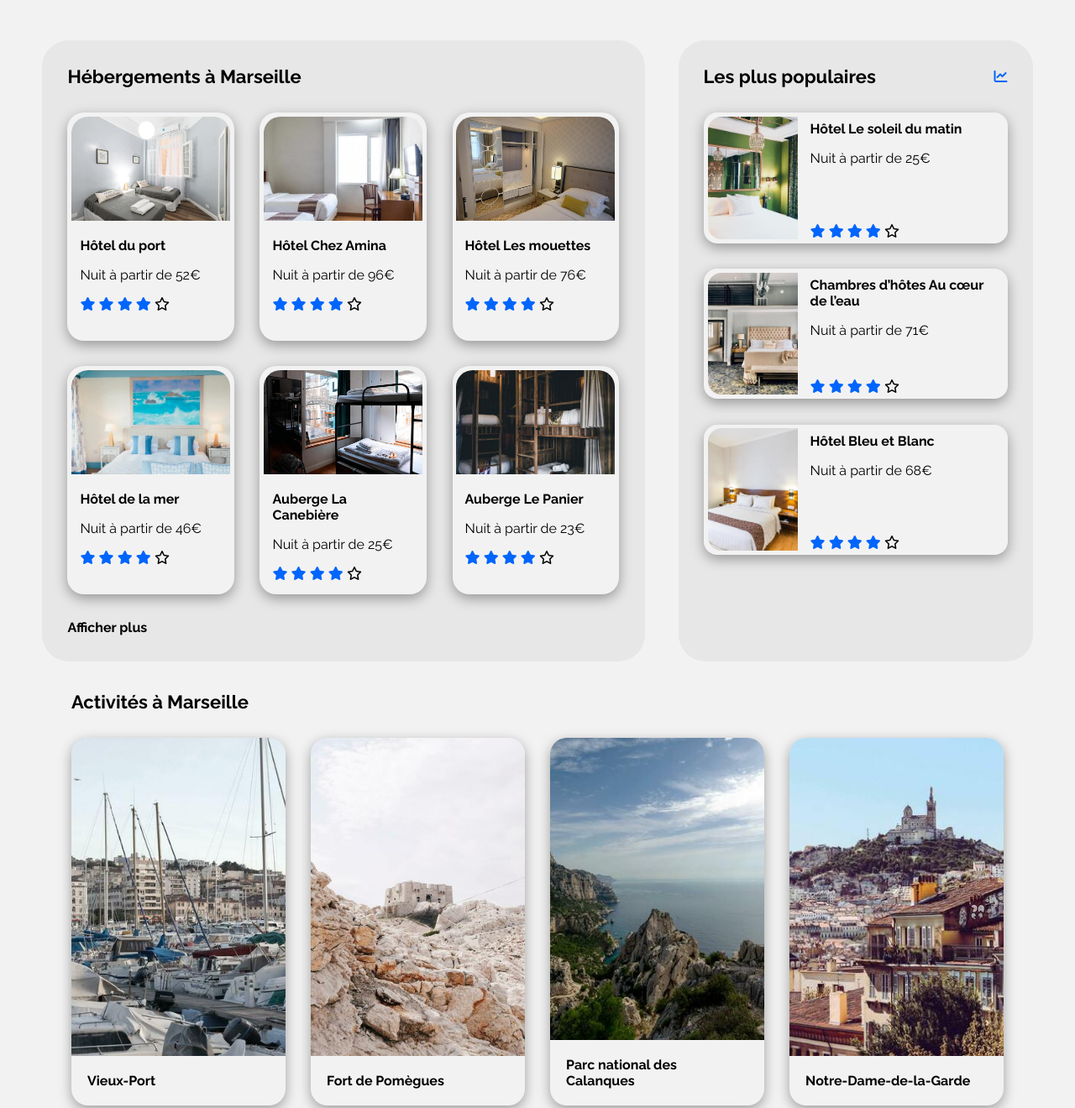
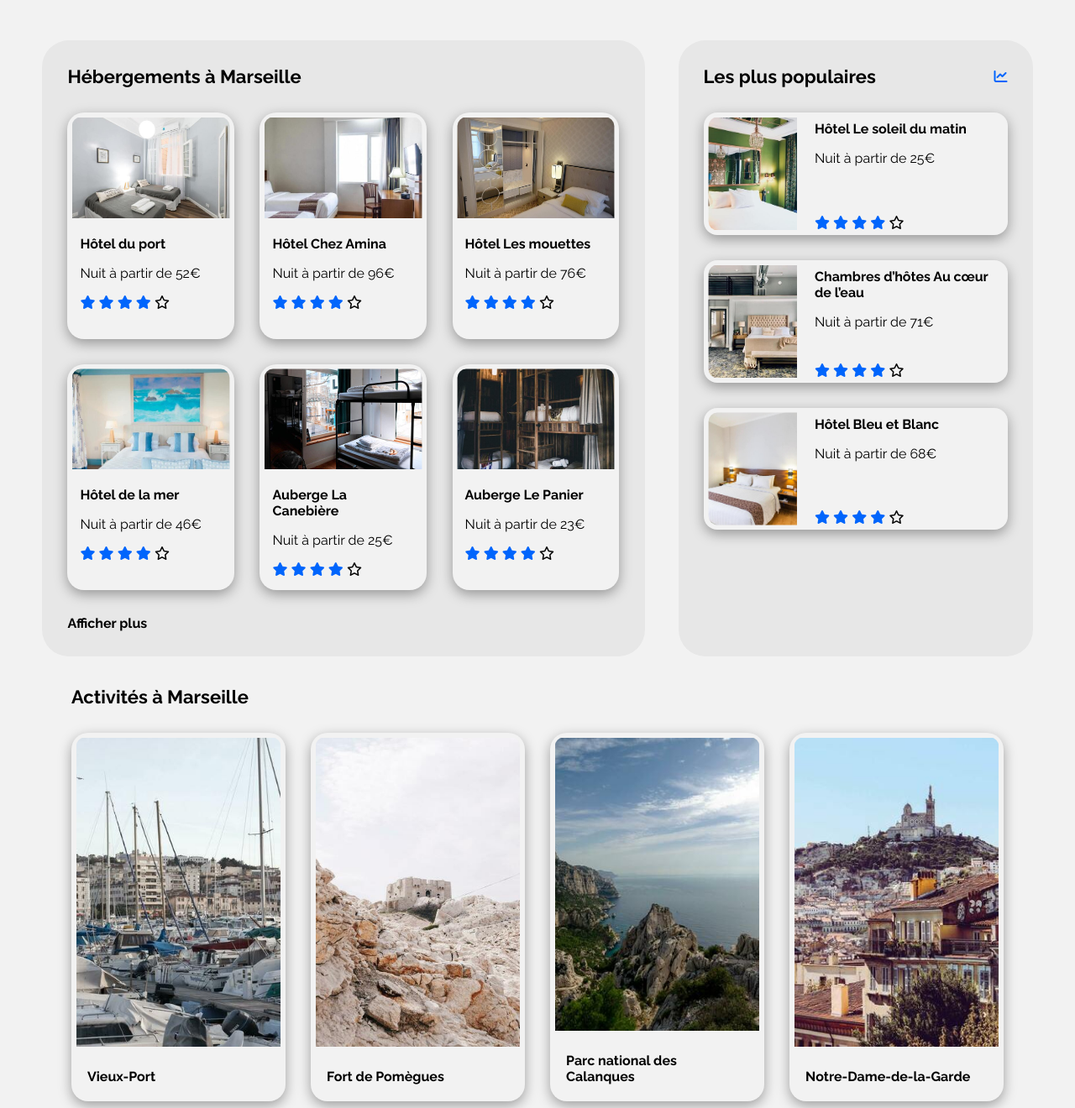
Before and after one commit to VenlaineBenjamin/Projet-3-booki, a plain HTML site: page index.html in a window 1280 px wide. Shown: the part 421-1741 px from the top of the page at 84% size. Drawn offline with Linux system fonts and the light colour scheme.

Commit message:
change image format

```diff
--- a/css/modules/activites.css
+++ b/css/modules/activites.css
@@ -24,12 +24,12 @@
     cursor: pointer;
 }
 
-.activites__cards__carte__img {
-    flex-basis: 90%;
-    border-radius: 1.25rem 1.25rem 0 0;
-    background-size: cover;
-    background-repeat: no-repeat;
-    background-position: center;
+.activites__cards__carte__photo {
+    height: 23.75rem;
+    width: 100%;
+    padding: 0.35rem;
+    border-radius: 1rem 1rem 0 0;
+    object-fit: cover;
 }
 
 .activites__cards__carte strong {
@@ -40,6 +40,10 @@
 @media screen and (max-width: 1000px) {
     .activites__cards__carte {
         height: 16.9rem;
+    }
+
+    .activites__cards__carte__photo {
+        height: 12.5rem;
     }
 }
 
@@ -55,6 +59,10 @@
     }
 
     .activites__cards__carte {
-        height: 12.5rem;
+        height: 12.9rem;
+    }
+
+    .activites__cards__carte__photo {
+        height: 8.8rem;
     }
 }
--- a/css/modules/hebergements.css
+++ b/css/modules/hebergements.css
@@ -30,13 +30,12 @@
     box-shadow: rgba(0, 0, 0, 0.35) 0px 5px 15px;
 }
 
-.hebergements__marsaille__cards__carte__img {
-    border-radius: 1.25rem 1.25rem 0 0;
-    height: 7.75rem;
-    margin: 0.31rem;
-    background-size: cover;
-    background-repeat: no-repeat;
-    background-position: center;
+.hebergements__marseille__cards__carte__photo {
+    height: 8.2rem;
+    width: 100%;
+    padding: 0.35rem;
+    border-radius: 1rem 1rem 0 0;
+    object-fit: cover;
 }
 
 .hebergements__marsaille__cards__carte__info {
@@ -72,22 +71,20 @@
     box-shadow: rgba(0, 0, 0, 0.35) 0px 5px 15px;
 }
 
-.hebergemeent__populaire__cards__carte__img {
-    flex-basis: 30%;
-    height: 9.1rem;
-    margin: 0.31rem 0 0.31rem 0.31rem;
-    border-radius: 1rem 0 0 1rem;
-    background-size: cover;
-    background-repeat: no-repeat;
-    background-position: center;
-}
-
 .herbergement__populaire__cards__carte__info {
     display: flex;
     flex-direction: column;
     justify-content: space-between;
     flex-basis: 70%;
     padding: 0.625rem 0.3125rem 0.3125rem 0.9375rem;
+}
+
+.herbergement__populaire__cards__carte__photo {
+    height: 9.1rem;
+    width: 7.6rem;
+    padding: 0.35rem;
+    border-radius: 1rem 0 0 1rem;
+    object-fit: cover;
 }
 
 @media screen and (max-width: 1000px) {
@@ -101,7 +98,7 @@
     }
 
     .hebergemeent__populaire__cards__carte__img {
-        width: 5.7rem;
+        width: 6.9rem;
     }
 }
 
@@ -115,12 +112,16 @@
         border-radius: 0;
     }
 
+    .hebergements__marseille {
+        background-color: var(--main-bg-color);
+    }
+
     .herbergement__populaire__cards {
         flex-direction: column;
     }
 
-    .hebergements__marseille {
-        background-color: var(--main-bg-color);
+    .hebergemeent__populaire__cards__carte__photo {
+        width: 5.7rem;
     }
 
     .hebergements__marseille__cards {
--- a/css/modules/searchBar.css
+++ b/css/modules/searchBar.css
@@ -63,6 +63,7 @@
 @media screen and (max-width: 500px) {
     .searchBar {
         justify-content: center;
+        transform: scale(1.09);
     }
 
     .searchBar__btn__i {
--- a/index.html
+++ b/index.html
@@ -85,12 +85,11 @@
                 <h2>Hébergements à Marseille</h2>
                 <div class="hebergements__marseille__cards">
                     <div class="hebergements__marseille__cards__carte">
-                        <div
-                            class="hebergements__marsaille__cards__carte__img"
-                            style="
-                                background-image: url('../images/hebergements/fred-kleber.jpg');
-                            "
-                        ></div>
+                        <img
+                            src="images/hebergements/fred-kleber.jpg"
+                            alt=""
+                            class="hebergements__marseille__cards__carte__photo"
+                        />
                         <div
                             class="hebergements__marsaille__cards__carte__info"
                         >
@@ -108,12 +107,11 @@
                         </div>
                     </div>
                     <div class="hebergements__marseille__cards__carte">
-                        <div
-                            class="hebergements__marsaille__cards__carte__img"
-                            style="
-                                background-image: url('/images/hebergements/febrian-zakaria.jpg');
-                            "
-                        ></div>
+                        <img
+                            src="images/hebergements/febrian-zakaria.jpg"
+                            alt=""
+                            class="hebergements__marseille__cards__carte__photo"
+                        />
                         <div
                             class="hebergements__marsaille__cards__carte__info"
                         >
@@ -131,12 +129,11 @@
                         </div>
                     </div>
                     <div class="hebergements__marseille__cards__carte">
-                        <div
-                            class="hebergements__marsaille__cards__carte__img"
-                            style="
-                                background-image: url('/images/hebergements/reisetopia.jpg');
-                            "
-                        ></div>
+                        <img
+                            src="images/hebergements/reisetopia.jpg"
+                            alt=""
+                            class="hebergements__marseille__cards__carte__photo"
+                        />
                         <div
                             class="hebergements__marsaille__cards__carte__info"
                         >
@@ -154,12 +151,11 @@
                         </div>
                     </div>
                     <div class="hebergements__marseille__cards__carte">
-                        <div
-                            class="hebergements__marsaille__cards__carte__img"
-                            style="
-                                background-image: url('/images/hebergements/annie-spratt.jpg');
-                            "
-                        ></div>
+                        <img
+                            src="images/hebergements/annie-spratt.jpg"
+                            alt=""
+                            class="hebergements__marseille__cards__carte__photo"
+                        />
                         <div
                             class="hebergements__marsaille__cards__carte__info"
                         >
@@ -177,12 +173,11 @@
                         </div>
                     </div>
                     <div class="hebergements__marseille__cards__carte">
-                        <div
-                            class="hebergements__marsaille__cards__carte__img"
-                            style="
-                                background-image: url('/images/hebergements/marcus-loke.jpg');
-                            "
-                        ></div>
+                        <img
+                            src="images/hebergements/marcus-loke.jpg"
+                            alt=""
+                            class="hebergements__marseille__cards__carte__photo"
+                        />
                         <div
                             class="hebergements__marsaille__cards__carte__info"
                         >
@@ -200,12 +195,11 @@
                         </div>
                     </div>
                     <div class="hebergements__marseille__cards__carte">
-                        <div
-                            class="hebergements__marsaille__cards__carte__img"
-                            style="
-                                background-image: url('/images/hebergements/nicate-lee.jpg');
-                            "
-                        ></div>
+                        <img
+                            src="images/hebergements/nicate-lee.jpg"
+                            alt=""
+                            class="hebergements__marseille__cards__carte__photo"
+                        />
                         <div
                             class="hebergements__marsaille__cards__carte__info"
                         >
@@ -237,13 +231,11 @@
                 </div>
                 <div class="herbergement__populaire__cards">
                     <div class="herbergement__populaire__cards__carte">
-                        <div
-                            class="hebergemeent__populaire__cards__carte__img"
-                            style="
-                                background-image: url('/images/hebergements/emile-guillemot.jpg');
-                            "
-                            ;
-                        ></div>
+                        <img
+                            src="/images/hebergements/emile-guillemot.jpg"
+                            alt=""
+                            class="herbergement__populaire__cards__carte__photo"
+                        />
                         <div
                             class="herbergement__populaire__cards__carte__info"
                         >
@@ -265,12 +257,11 @@
                         </div>
                     </div>
                     <div class="herbergement__populaire__cards__carte">
-                        <div
-                            class="hebergemeent__populaire__cards__carte__img"
-                            style="
-                                background-image: url('/images/hebergements/aw-creative.jpg');
-                            "
-                        ></div>
+                        <img
+                            src="/images/hebergements/aw-creative.jpg"
+                            alt=""
+                            class="herbergement__populaire__cards__carte__photo"
+                        />
                         <div
                             class="herbergement__populaire__cards__carte__info"
                         >
@@ -295,12 +286,11 @@
                         </div>
                     </div>
                     <div class="herbergement__populaire__cards__carte">
-                        <div
-                            class="hebergemeent__populaire__cards__carte__img"
-                            style="
-                                background-image: url('/images/hebergements/febrian-zakaria2.jpg');
-                            "
-                        ></div>
+                        <img
+                            src="/images/hebergements/febrian-zakaria2.jpg"
+                            alt=""
+                            class="herbergement__populaire__cards__carte__photo"
+                        />
                         <div
                             class="herbergement__populaire__cards__carte__info"
                         >
@@ -328,39 +318,35 @@
             <h2>Activités à Marseille</h2>
             <div class="activites__cards">
                 <div class="activites__cards__carte">
-                    <div
-                        class="activites__cards__carte__img"
-                        style="
-                            background-image: url('/images/activites/reno-laithienne.jpg');
-                        "
-                    ></div>
+                    <img
+                        src="images/activites/reno-laithienne.jpg"
+                        alt=""
+                        class="activites__cards__carte__photo"
+                    />
                     <strong>Vieux-Port</strong>
                 </div>
                 <div class="activites__cards__carte">
-                    <div
-                        class="activites__cards__carte__img"
-                        style="
-                            background-image: url('/images/activites/paul-hermann.jpg');
-                        "
-                    ></div>
+                    <img
+                        src="images/activites/paul-hermann.jpg"
+                        alt=""
+                        class="activites__cards__carte__photo"
+                    />
                     <strong>Fort de Pomègues</strong>
                 </div>
                 <div class="activites__cards__carte">
-                    <div
-                        class="activites__cards__carte__img"
-                        style="
-                            background-image: url('/images/activites/kilyan-sockalingum.jpg');
-                        "
-                    ></div>
+                    <img
+                        src="images/activites/kilyan-sockalingum.jpg"
+                        alt=""
+                        class="activites__cards__carte__photo"
+                    />
                     <strong>Parc national des Calanques</strong>
                 </div>
                 <div class="activites__cards__carte">
-                    <div
-                        class="activites__cards__carte__img"
-                        style="
-                            background-image: url('/images/activites/florian-wehde.jpg');
-                        "
-                    ></div>
+                    <img
+                        src="images/activites/florian-wehde.jpg"
+                        alt=""
+                        class="activites__cards__carte__photo"
+                    />
                     <strong>Notre-Dame-de-la-Garde</strong>
                 </div>
             </div>
```
